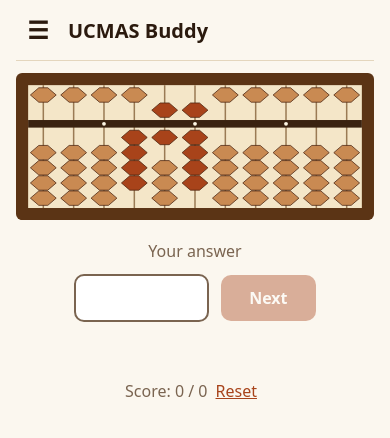
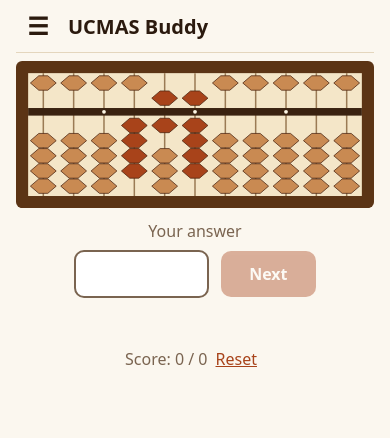
Before and after one commit to utkipatel/ucmas-buddy, a React (Vite) app: page / in a window 390 px wide. Shown: the top 438 px of the page. Built offline with nearby package versions, Linux system fonts and the light colour scheme.

Commit message:
fix: keep the abacus visible when the phone keyboard opens

```diff
--- a/src/practice/StudyScreen.tsx
+++ b/src/practice/StudyScreen.tsx
@@ -1,4 +1,4 @@
-import { type FormEvent, useRef, useState } from "react";
+import { type FormEvent, useEffect, useRef, useState } from "react";
 import Abacus from "../abacus/Abacus";
 import { numberToRods } from "../abacus/model";
 import { type DigitRange, generateNumber } from "./generator";
@@ -20,7 +20,23 @@ export default function StudyScreen({
   );
   const [typed, setTyped] = useState("");
   const inputRef = useRef<HTMLInputElement>(null);
+  const sectionRef = useRef<HTMLElement>(null);
   const { lastResult, score } = session;
+
+  // When the phone keyboard opens, the browser scrolls the answer box into
+  // view, which can push the abacus off the top. The visible area shrinks
+  // at that moment, so put the abacus back at the top of what's visible.
+  useEffect(() => {
+    const viewport = window.visualViewport;
+    if (!viewport) return;
+    const keepAbacusVisible = () => {
+      if (document.activeElement === inputRef.current) {
+        sectionRef.current?.scrollIntoView({ block: "start" });
+      }
+    };
+    viewport.addEventListener("resize", keepAbacusVisible);
+    return () => viewport.removeEventListener("resize", keepAbacusVisible);
+  }, []);
 
   function handleAnswer(event: FormEvent) {
     event.preventDefault();
@@ -28,12 +44,13 @@ export default function StudyScreen({
     const newNumber = generateNumber(range, random);
     setSession((s) => answer(s, typed, newNumber));
     setTyped("");
-    // Keep the keyboard up on phones, ready for the next number.
-    inputRef.current?.focus();
+    // Keep the keyboard up on phones, ready for the next number, without
+    // letting the browser scroll the abacus away.
+    inputRef.current?.focus({ preventScroll: true });
   }
 
   return (
-    <section className="study">
+    <section className="study" ref={sectionRef}>
       <Abacus rods={numberToRods(session.number)} />
 
       <form className="answer" onSubmit={handleAnswer}>
--- a/src/style.css
+++ b/src/style.css
@@ -26,8 +26,8 @@ body {
   display: flex;
   align-items: center;
   gap: 8px;
-  padding: 8px 0;
-  margin-bottom: 12px;
+  padding: 4px 0;
+  margin-bottom: 8px;
   border-bottom: 1px solid var(--line);
 }
 
@@ -83,8 +83,8 @@ button.icon-button {
   flex-wrap: wrap;
   align-items: center;
   justify-content: center;
-  gap: 12px;
-  margin: 20px 0;
+  gap: 8px 12px;
+  margin: 12px 0;
   min-height: 3.5rem;
 }
 
```
Also changed, not shown: 1 other file (tests, documents, lock files or other folders).
